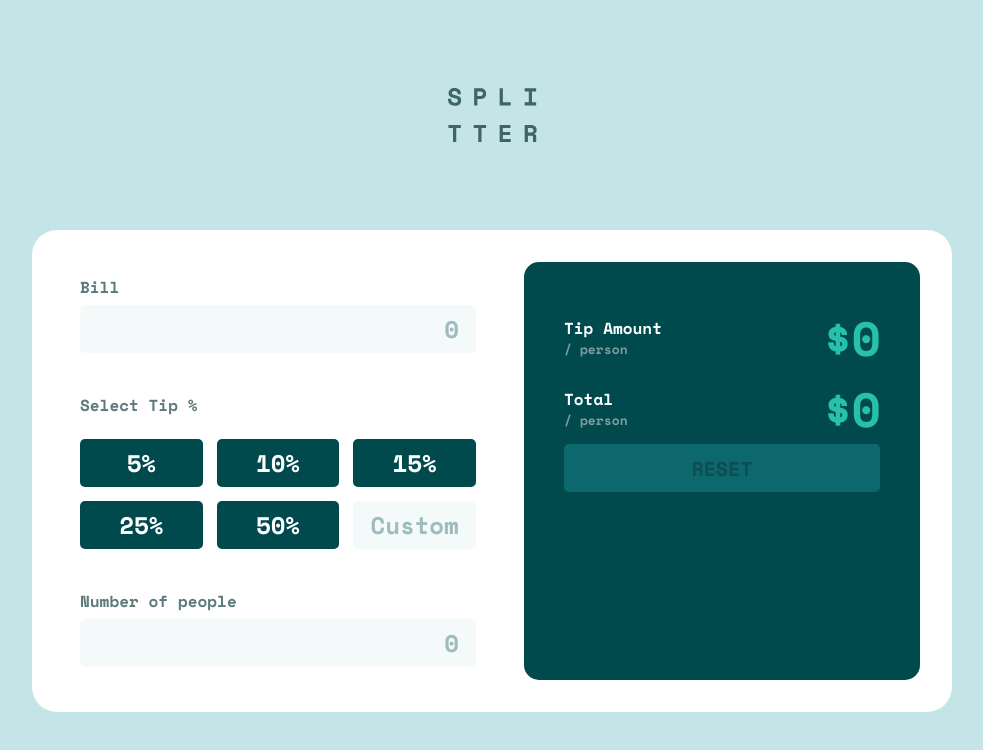
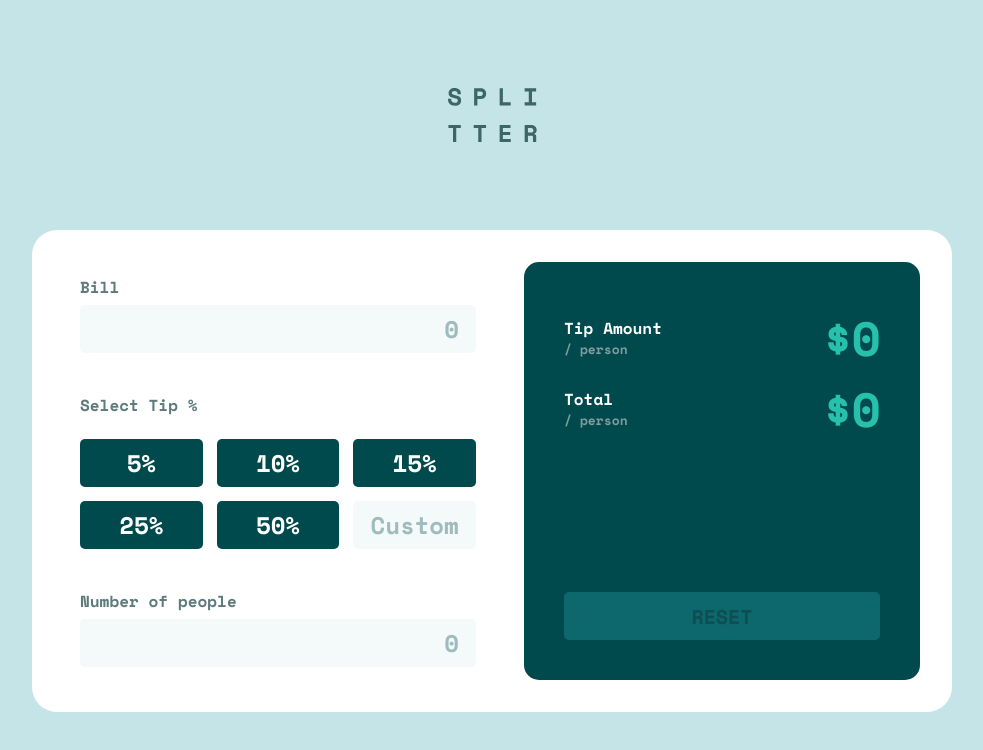
Before and after one commit to aleksandr-efimenko/tip-calculator, a React (Vite) app: page / in a window 1280 px wide. Shown: the top 750 px of the page, without its empty margins (148-1131 px from the left). Built offline with nearby package versions, Linux system fonts and the light colour scheme.

Commit message:
make reset button fit into inner container

```diff
--- a/src/App.jsx
+++ b/src/App.jsx
@@ -47,7 +47,7 @@ function App() {
           setPeople={setPeople}
         />
         <TipOutput
-          disabledReset={!bill && !tip && !people}
+          disabledReset={!bill && !tip && !manualTip && !people}
           tipAmount={tipAmount}
           total={total}
           resetForm={resetForm}
--- a/src/components/TipStyles.module.css
+++ b/src/components/TipStyles.module.css
@@ -121,10 +121,15 @@ input[type="number"].wrongInput {
   max-width: 26.25rem;
   overflow: auto;
   flex: 1;
+  position: relative;
 }
 .tipOutputsInner {
   margin: 2.5rem;
-  position: relative;
+  position: absolute;
+  top: 0;
+  left: 0;
+  right: 0;
+  bottom: 0;
   display: flex;
   flex-direction: column;
   justify-content: space-between;
```
